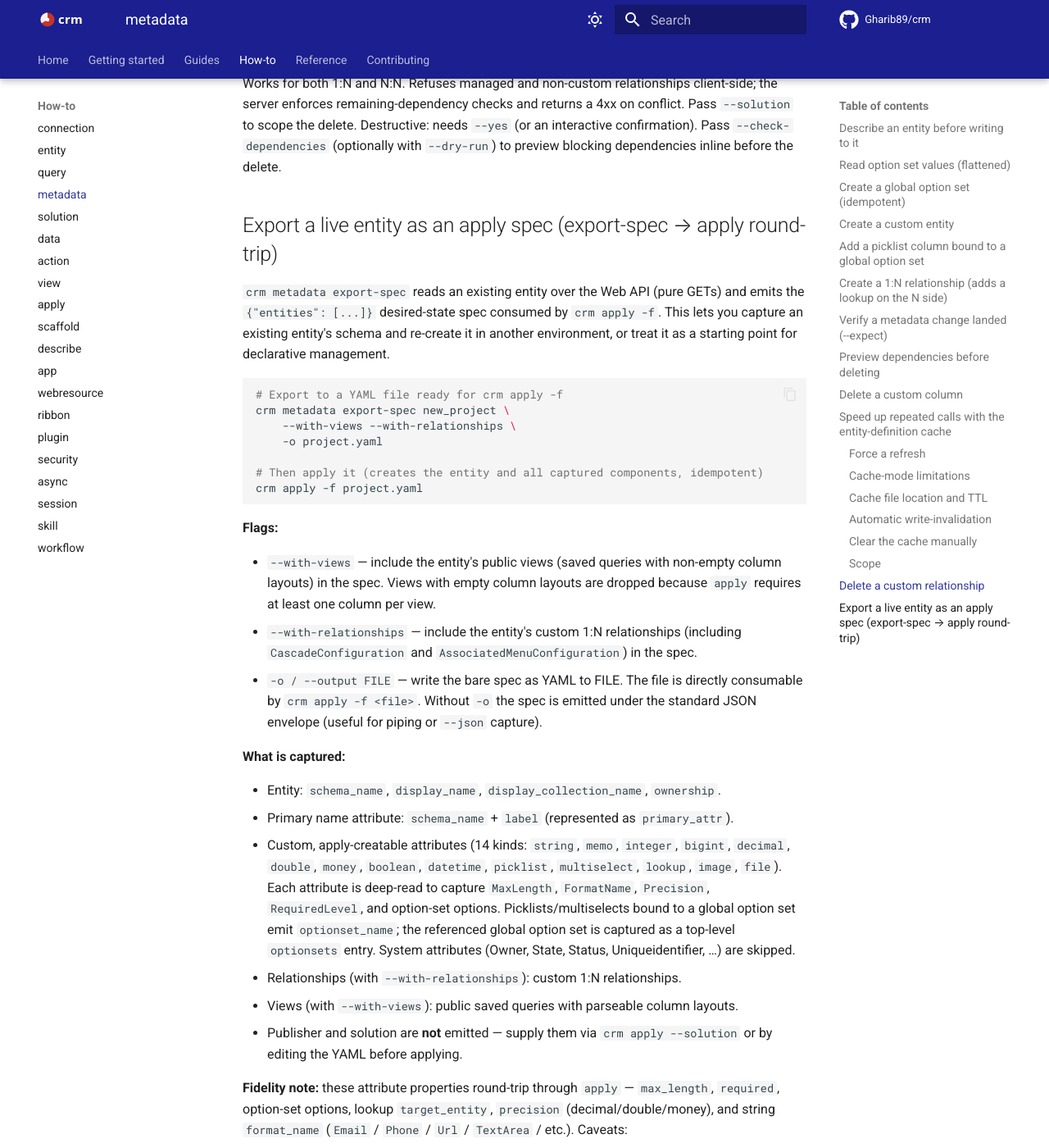
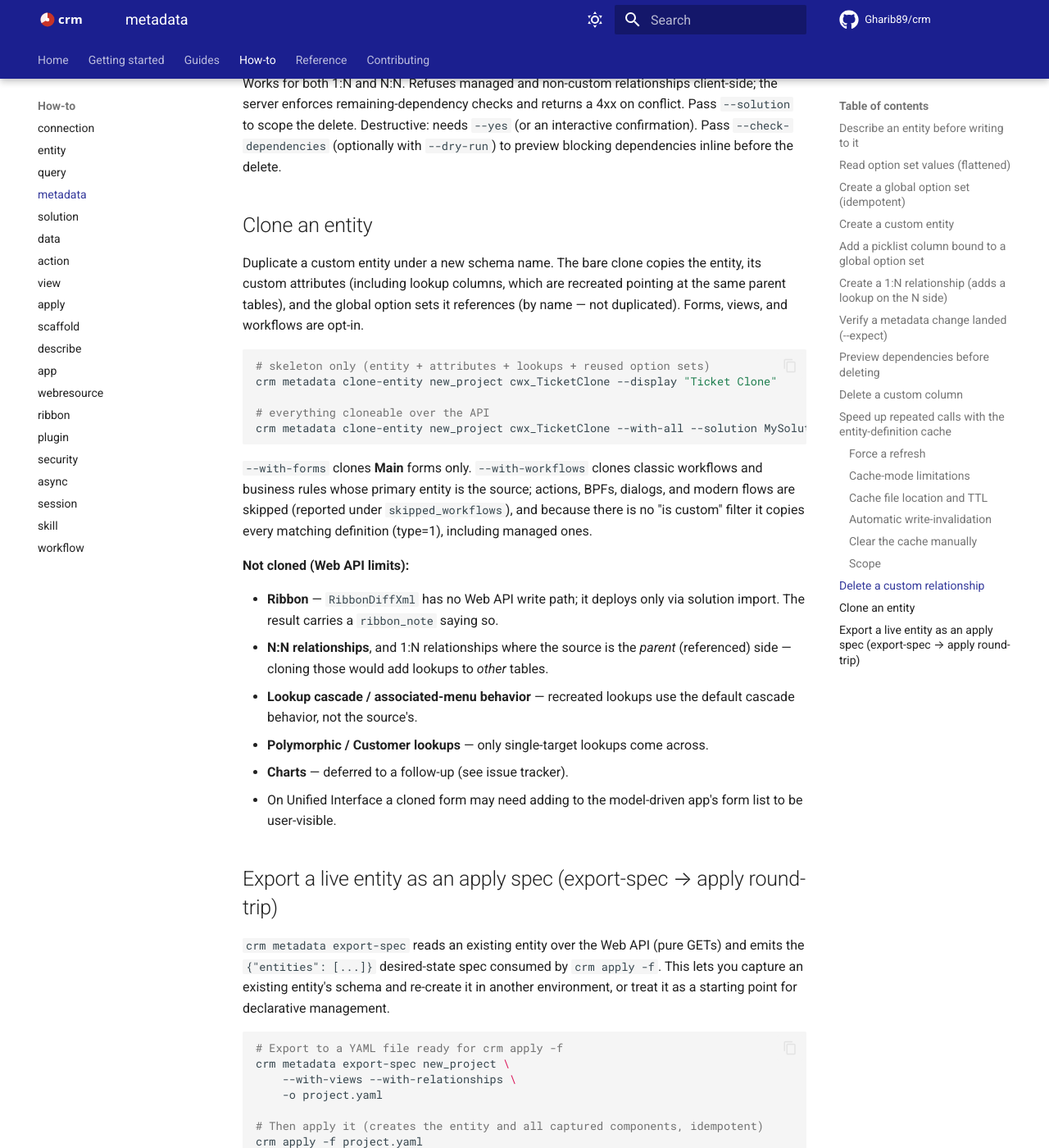
Before and after one commit to Gharib89/crm, an MkDocs documentation site: the page built from docs/how-to/metadata.md, in a window 1280 px wide and 1400 px high, scrolled down 4838 px. Shown: the whole window at 82% size. Built offline with MkDocs 1.6.1 and Material for MkDocs 9.7.7, drawn with Linux system fonts in a browser that asks for light colours; comment, search, counter and statistics services are not loaded.

Commit message:
docs(clone): document clone-entity and its non-goals
Co-Authored-By: Claude Sonnet 4.6 <noreply@anthropic.com>

````diff
--- a/docs/how-to/metadata.md
+++ b/docs/how-to/metadata.md
@@ -196,6 +196,40 @@ crm --json metadata delete-relationship cwx_sla_cwx_ticket --yes
 ```
 Works for both 1:N and N:N. Refuses managed and non-custom relationships client-side; the server enforces remaining-dependency checks and returns a 4xx on conflict. Pass `--solution` to scope the delete. Destructive: needs `--yes` (or an interactive confirmation). Pass `--check-dependencies` (optionally with `--dry-run`) to preview blocking dependencies inline before the delete.
 
+## Clone an entity
+
+Duplicate a custom entity under a new schema name. The bare clone copies the
+entity, its custom attributes (including lookup columns, which are recreated
+pointing at the same parent tables), and the global option sets it references
+(by name — not duplicated). Forms, views, and workflows are opt-in.
+
+```bash
+# skeleton only (entity + attributes + lookups + reused option sets)
+crm metadata clone-entity new_project cwx_TicketClone --display "Ticket Clone"
+
+# everything cloneable over the API
+crm metadata clone-entity new_project cwx_TicketClone --with-all --solution MySolution
+```
+
+`--with-forms` clones **Main** forms only. `--with-workflows` clones classic
+workflows and business rules whose primary entity is the source; actions, BPFs,
+dialogs, and modern flows are skipped (reported under `skipped_workflows`), and
+because there is no "is custom" filter it copies every matching definition
+(type=1), including managed ones.
+
+**Not cloned (Web API limits):**
+
+- **Ribbon** — `RibbonDiffXml` has no Web API write path; it deploys only via
+  solution import. The result carries a `ribbon_note` saying so.
+- **N:N relationships**, and 1:N relationships where the source is the *parent*
+  (referenced) side — cloning those would add lookups to *other* tables.
+- **Lookup cascade / associated-menu behavior** — recreated lookups use the
+  default cascade behavior, not the source's.
+- **Polymorphic / Customer lookups** — only single-target lookups come across.
+- **Charts** — deferred to a follow-up (see issue tracker).
+- On Unified Interface a cloned form may need adding to the model-driven app's
+  form list to be user-visible.
+
 ## Export a live entity as an apply spec (export-spec → apply round-trip)
 
 `crm metadata export-spec` reads an existing entity over the Web API (pure GETs)
````
Also changed, not shown: README.md (+1 -0 lines), crm/skills/SKILL.md (+43 -4 lines).
